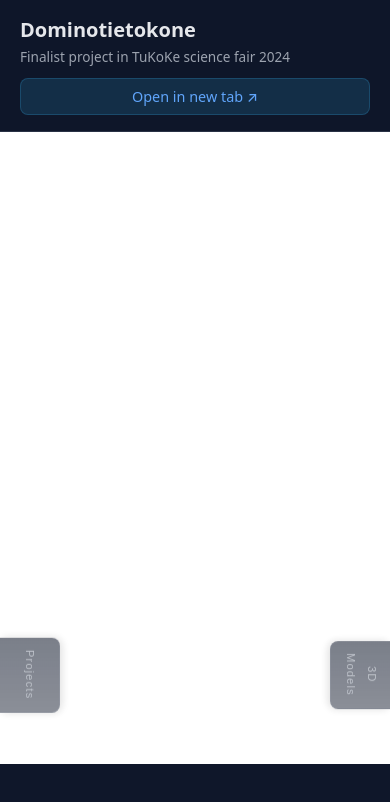
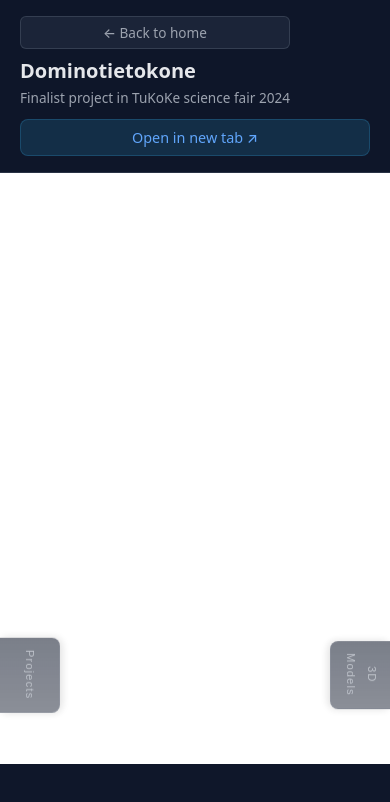
Before and after one commit to Redapo15/portfolio, a Next.js app: page /projects/Domino in a window 390 px wide. Shown: the top 802 px of the page. Built offline with nearby package versions, Linux system fonts and the light colour scheme.

Commit message:
Fix mobile issues: toggle button position, PDF viewing, and back button
- Add 'Back to home' button on project PDF pages for mobile navigation
- Improve PDF viewer for mobile devices with better iframe attributes
- Ensure PDFs display inline on mobile instead of prompting download

```diff
--- a/src/app/components/Models3DToggle.module.css
+++ b/src/app/components/Models3DToggle.module.css
@@ -59,7 +59,7 @@
 
 @media (max-width: 900px) {
   .toggleButton {
-    top: 80vh;
+    top: 80%;
     right: 0;
     transform: translateY(-50%);
     min-height: 60px;
--- a/src/app/components/ProjectsToggle.module.css
+++ b/src/app/components/ProjectsToggle.module.css
@@ -60,7 +60,7 @@
 @media (max-width: 900px) {
   .toggleButton {
     display: flex; /* Show on mobile */
-    top: 80vh;
+    top: 80%;
     left: 0;
     transform: translateY(-50%);
     min-height: 60px;
--- a/src/app/projects/[slug]/page.tsx
+++ b/src/app/projects/[slug]/page.tsx
@@ -103,6 +103,9 @@
           <>
             <div className={styles.pdfHeader}>
               <div>
+                <Link href="/" className={styles.backHomeButton}>
+                  ← Back to home
+                </Link>
                 <h1 className={styles.pdfTitle}>{project.title}</h1>
                 <p className={styles.pdfSubtitle}>{project.shortDescription}</p>
               </div>
@@ -116,9 +119,11 @@
               </a>
             </div>
             <iframe
-              src={`${project.pdfUrl}#toolbar=1&navpanes=1&scrollbar=1`}
+              src={`${project.pdfUrl}#toolbar=1&navpanes=1&scrollbar=1&view=FitH`}
               className={styles.pdfViewer}
               title={`${project.title} Documentation`}
+              allow="fullscreen"
+              loading="lazy"
             />
           </>
         ) : (
--- a/src/app/projects/[slug]/project.module.css
+++ b/src/app/projects/[slug]/project.module.css
@@ -158,6 +158,25 @@
   color: #93c5fd;
 }
 
+.backHomeButton {
+  display: inline-block;
+  margin-bottom: 12px;
+  padding: 6px 12px;
+  border-radius: 6px;
+  background: rgba(148, 163, 184, 0.1);
+  color: #9ca3af;
+  text-decoration: none;
+  font-size: 0.85rem;
+  font-weight: 500;
+  transition: all 0.2s ease;
+  border: 1px solid rgba(148, 163, 184, 0.2);
+}
+
+.backHomeButton:hover {
+  background: rgba(148, 163, 184, 0.2);
+  color: #e5e7eb;
+}
+
 .pdfViewer {
   flex: 1;
   width: 100%;
@@ -254,10 +273,28 @@
     text-align: center;
   }
 
+  .backHomeButton {
+    width: 100%;
+    text-align: center;
+    margin-bottom: 8px;
+  }
+
   .pdfViewer {
     /* Ensure PDF viewer works on mobile - full height, scrollable */
-    height: calc(100vh - 120px);
+    height: calc(100vh - 180px);
     min-height: 400px;
     -webkit-overflow-scrolling: touch;
+    /* Force inline display on mobile */
+    display: block;
+  }
+
+  .pdfViewer object {
+    width: 100%;
+    height: 100%;
+  }
+
+  .pdfViewer iframe {
+    width: 100%;
+    height: 100%;
   }
 }
```
